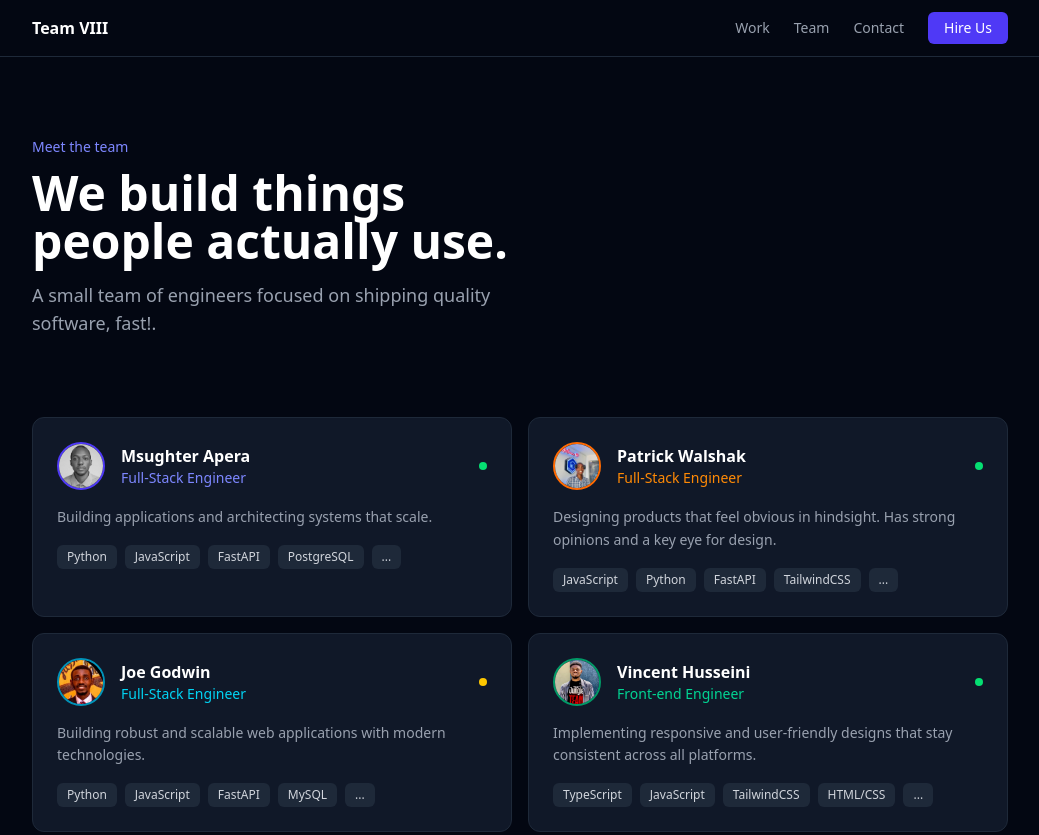
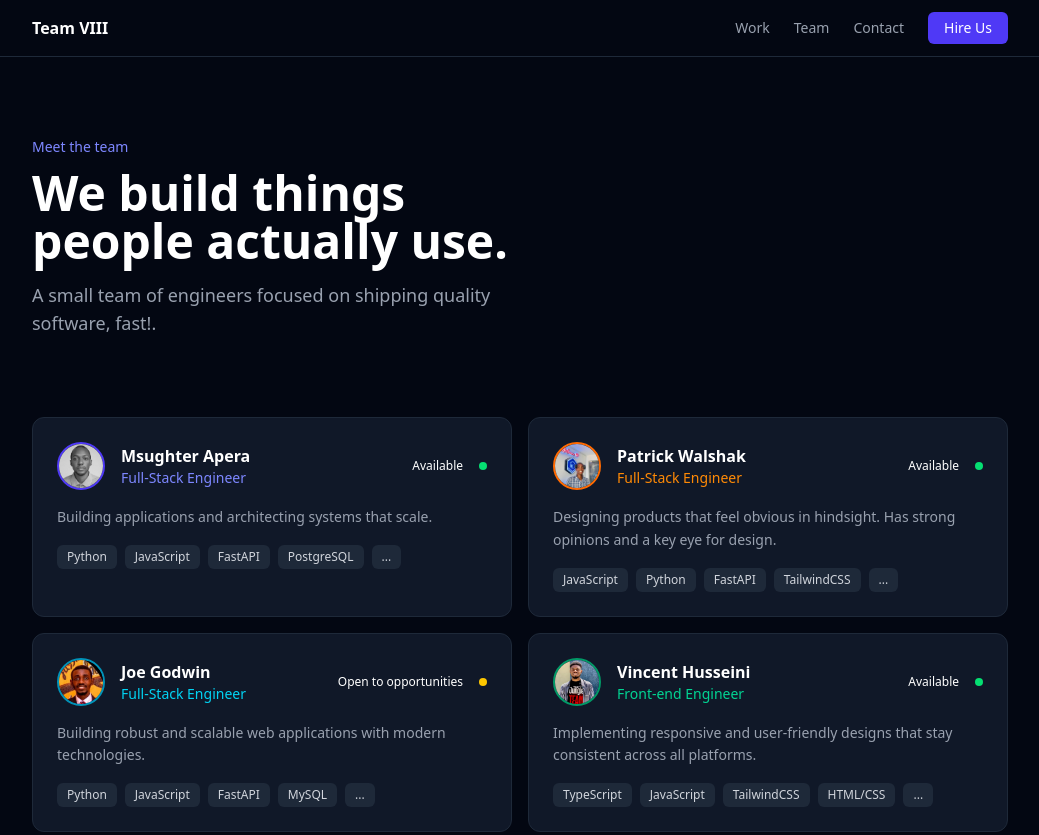
Before and after one commit to JS-Combined-Team-VIII/profile8, a website: page index.html in a window 1280 px wide. Shown: the top 835 px of the page, without its empty margins (120-1159 px from the left). Drawn offline with Linux system fonts and the light colour scheme.

Commit message:
Includes status on profile cards

```diff
--- a/index.html
+++ b/index.html
@@ -73,7 +73,8 @@
               <h3 class="font-semibold text-white">Msughter Apera</h3>
               <p class="text-indigo-400 text-sm">Full-Stack Engineer</p>
             </div>
-            <span class="ml-auto w-2 h-2 rounded-full bg-green-400"></span>
+            <p class="text-xs ml-auto">Available</p>
+            <span class=" w-2 h-2 rounded-full bg-green-400"></span>
           </div>
           <p class="text-gray-400 text-sm leading-relaxed mb-4">
             Building applications and architecting systems that scale.
@@ -99,7 +100,8 @@
               <h3 class="font-semibold text-white">Patrick Walshak</h3>
               <p class="text-orange-400 text-sm">Full-Stack Engineer</p>
             </div>
-            <span class="ml-auto w-2 h-2 rounded-full bg-green-400"></span>
+            <p class="text-xs ml-auto">Available</p>
+            <span class=" w-2 h-2 rounded-full bg-green-400"></span>
           </div>
           <p class="text-gray-400 text-sm leading-relaxed mb-4">
             Designing products that feel obvious in hindsight. Has strong opinions and a key eye for design.
@@ -125,7 +127,8 @@
               <h3 class="font-semibold text-white">Joe Godwin</h3>
               <p class="text-cyan-400 text-sm">Full-Stack Engineer</p>
             </div>
-            <span class="ml-auto w-2 h-2 rounded-full bg-yellow-400"></span>
+            <p class="text-xs ml-auto">Open to opportunities</p>
+            <span class=" w-2 h-2 rounded-full bg-yellow-400"></span>
           </div>
           <p class="text-gray-400 text-sm leading-relaxed mb-4">
             Building robust and scalable web applications with modern technologies.
@@ -151,7 +154,8 @@
               <h3 class="font-semibold text-white">Vincent Husseini</h3>
               <p class="text-emerald-400 text-sm">Front-end Engineer</p>
             </div>
-            <span class="ml-auto w-2 h-2 rounded-full bg-green-400"></span>
+            <p class="text-xs ml-auto">Available</p>
+            <span class=" w-2 h-2 rounded-full bg-green-400"></span>
           </div>
           <p class="text-gray-400 text-sm leading-relaxed mb-4">
             Implementing responsive and user-friendly designs that stay consistent across all platforms.
```
